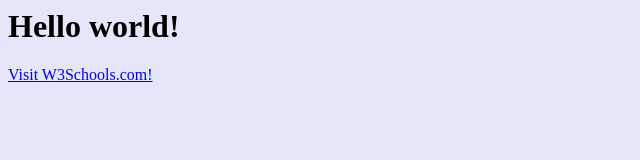
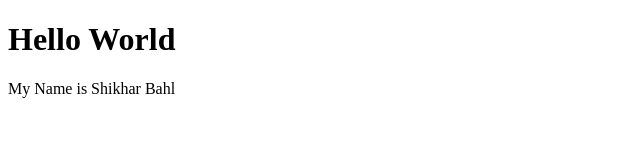
Before and after one commit to shikharbahl/shikharbahl.github.io, a plain HTML site: page index.html in a window 1280 px wide. Shown: the whole page, without its empty margins (0-640 px from the left). Drawn offline with Linux system fonts and the light colour scheme.

Commit message:
initial change to html

```diff
--- a/index.html
+++ b/index.html
@@ -1,6 +1,7 @@
+<!DOCTYPE html>
 <html>
-<body bgcolor="#E6E6FA">
-<h1>Hello world!</h1>
-<p><a href="https://www.w3schools.com">Visit W3Schools.com!</a></p>
+<body>
+<h1>Hello World</h1>
+<p>My Name is Shikhar Bahl</p>
 </body>
 </html>
```
